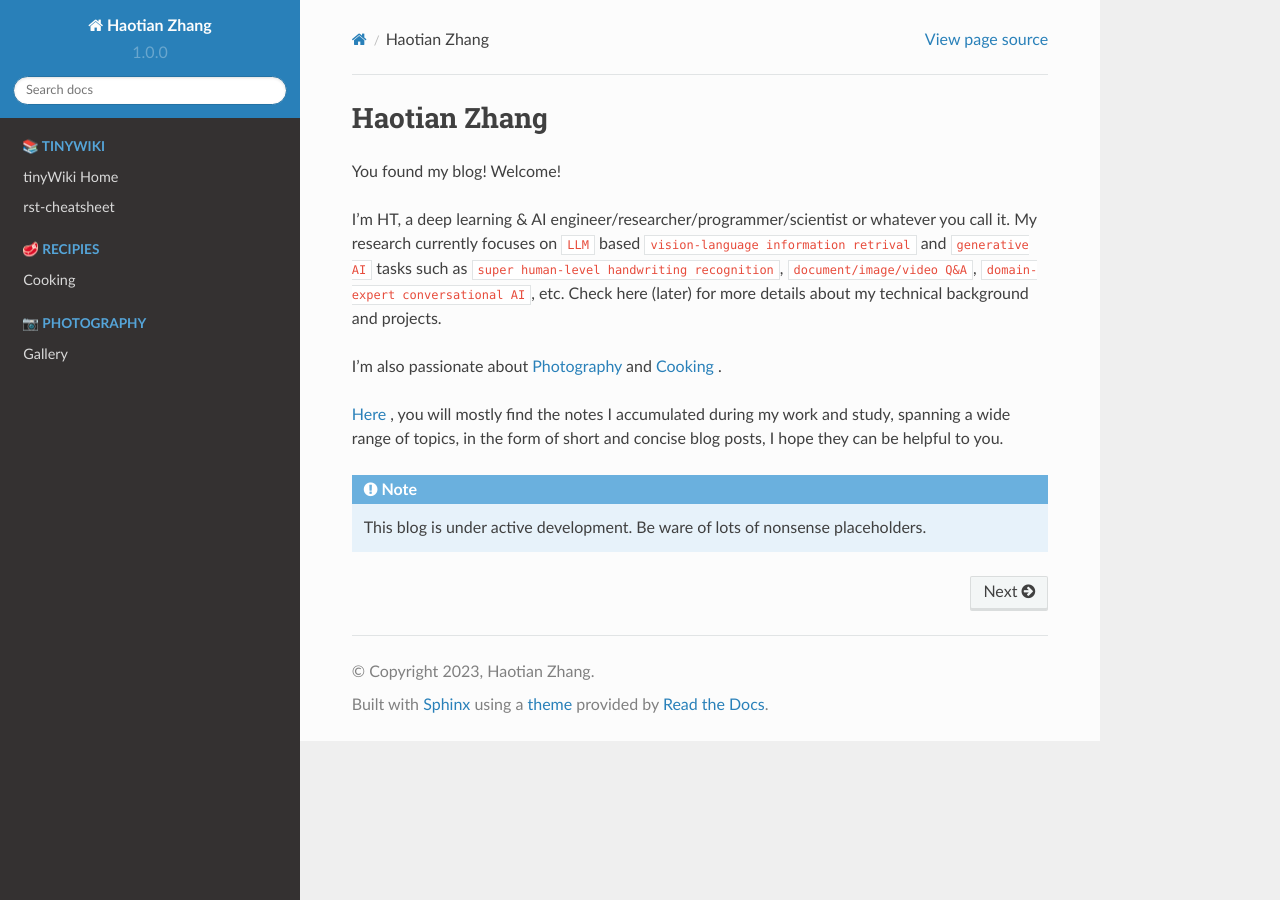
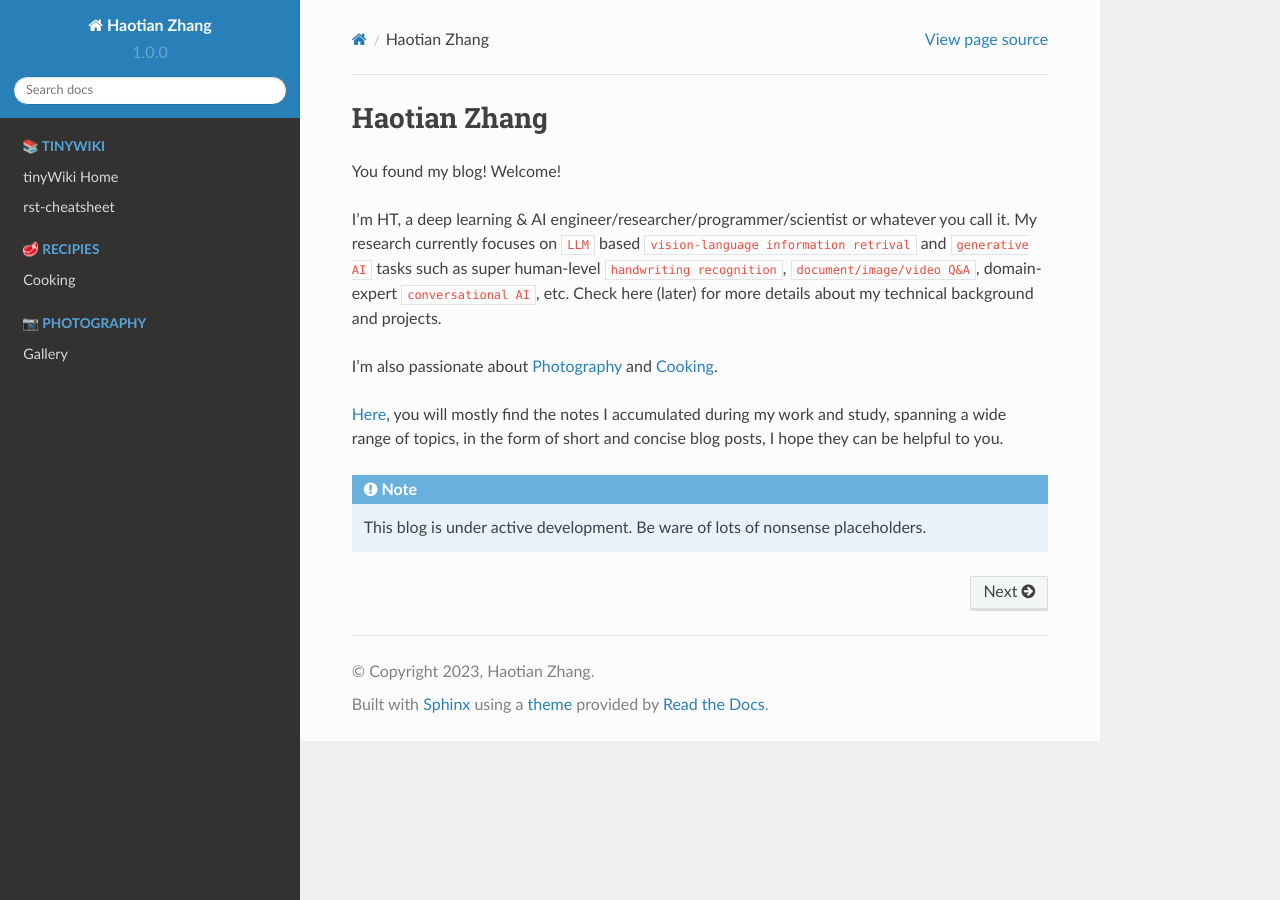
Before and after one commit to HTplex/htplex.readthedoc.io, a Sphinx documentation site: the page built from docs/source/index.rst, in a window 1280 px wide. Built offline with Sphinx 7.4.7 and the Read the Docs theme 2.0.0, drawn with Linux system fonts in a browser that asks for light colours.

```diff
--- a/docs/source/index.rst
+++ b/docs/source/index.rst
@@ -34,14 +34,13 @@ You found my blog! Welcome!
 
 I'm HT, a deep learning & AI engineer/researcher/programmer/scientist or whatever you call it.
 My research currently focuses on ``LLM`` based ``vision-language information retrival`` and ``generative AI`` tasks such as
-``super human-level handwriting recognition``, ``document/image/video Q&A``,
-``domain-expert conversational AI``, etc. Check here (later)
+super human-level ``handwriting recognition``, ``document/image/video Q&A``,
+domain-expert ``conversational AI``, etc. Check here (later)
 for more details about my technical background and projects.
 
-I'm also passionate about `Photography <https://gallery.htplex.io>`_ and :doc:`Cooking </food/index>` .
+I'm also passionate about `Photography <https://gallery.htplex.io>`_ and :doc:`Cooking </food/index>`.
 
-:doc:`Here </tinyWiki/index>`
-, you will mostly find the notes I accumulated during my work and study,
+:doc:`Here </tinyWiki/index>`, you will mostly find the notes I accumulated during my work and study,
 spanning a wide range of topics, in the form of short and concise blog posts,
 I hope they can be helpful to you.
 
```
